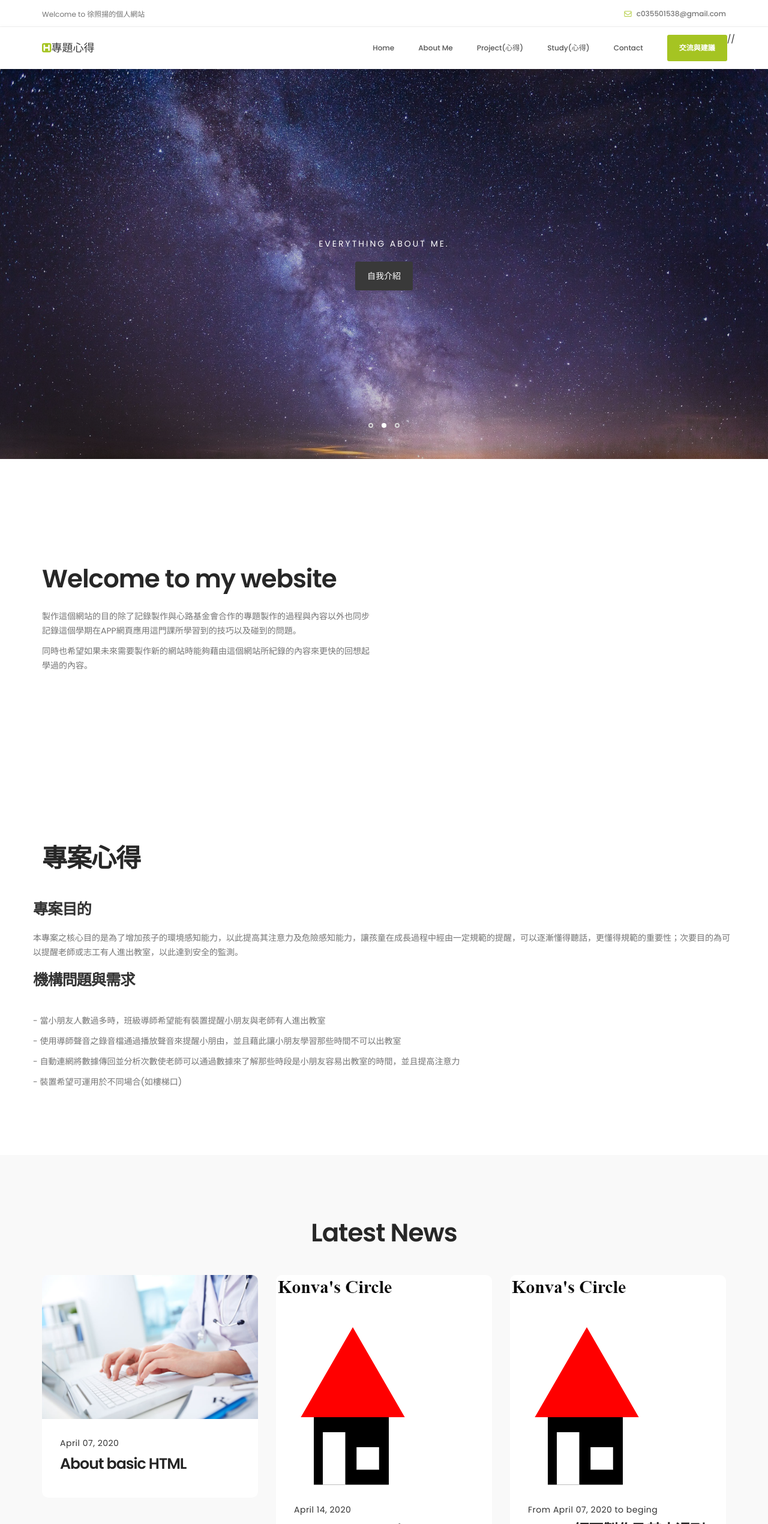
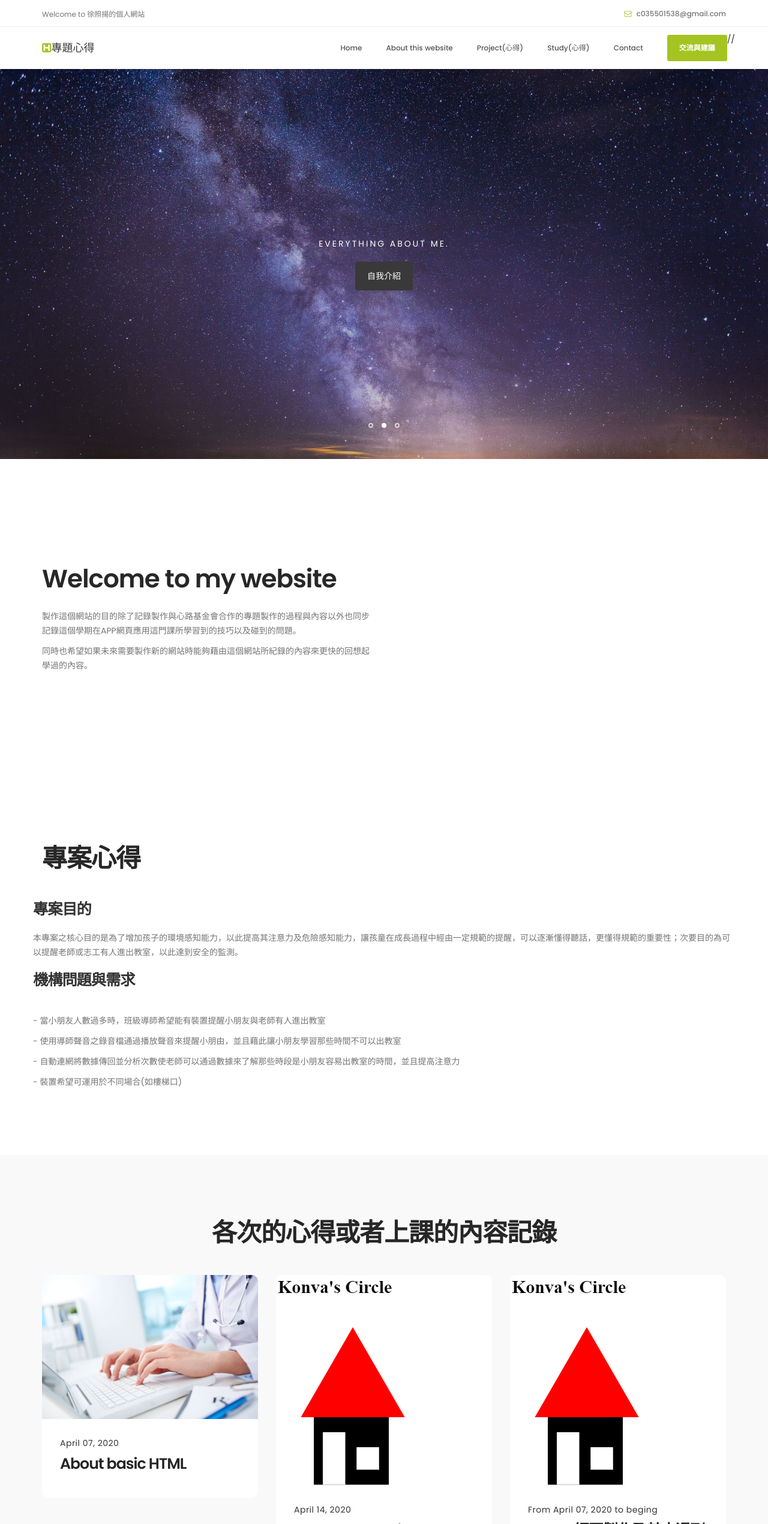
Before and after one commit to c035501538/AppClass, a plain HTML site: page index.html in a window 1280 px wide. Shown: the top 2540 px of the page at 60% size. Drawn offline with Linux system fonts and the light colour scheme.

Commit message:
about website

```diff
--- a/index.html
+++ b/index.html
@@ -70,7 +70,7 @@
                <div class="collapse navbar-collapse">
                     <ul class="nav navbar-nav navbar-right">
                          <li><a href="#top" class="smoothScroll">Home</a></li>
-                         <li><a href="#about" class="smoothScroll">About Me</a></li>
+                         <li><a href="#about" class="smoothScroll">About this website</a></li>
                          //<li><a href="#team" class="smoothScroll">Project(心得)</a></li>
                          <li><a href="#news" class="smoothScroll">Study(心得)</a></li>
                          <li><a href="#google-map" class="smoothScroll">Contact</a></li>
@@ -184,7 +184,7 @@
                     <div class="col-md-12 col-sm-12">
                          <!-- SECTION TITLE -->
                          <div class="section-title wow fadeInUp" data-wow-delay="0.1s">
-                              <h2>Latest News</h2>
+                              <h2>各次的心得或者上課的內容記錄</h2>
                          </div>
                     </div>
 
```
